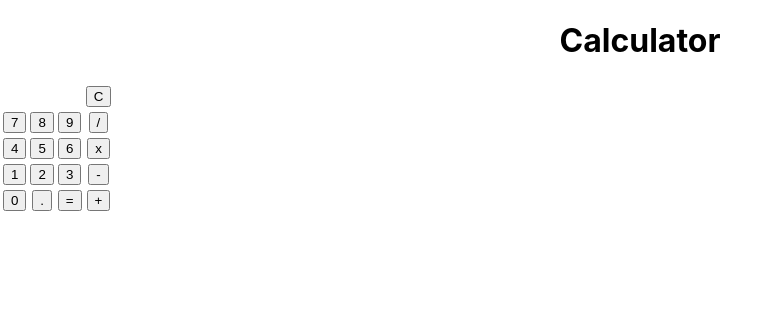
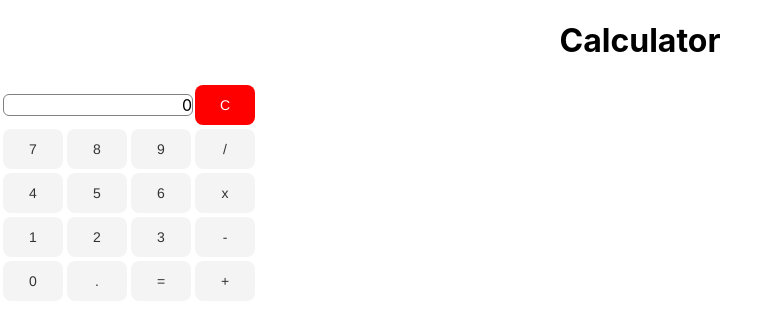
Before and after one commit to josecome/calculator-reactjs, a React (Create React App) app: page / in a window 1280 px wide. Shown: the top 326 px of the page, without its empty margins (0-780 px from the left). Built offline with nearby package versions, Linux system fonts and the light colour scheme.

Commit message:
Style in elements updated

```diff
--- a/src/components/Calculator.js
+++ b/src/components/Calculator.js
@@ -1,9 +1,23 @@
-import { useState, useEffect } from 'react'
+import { useState, useEffect } from 'react';
 //import Button from './Button'
+import "./style.css";
 
 let prevnmbr = '0';
 const Calculator = () => {
-  const [nmbr, setNmbr] = useState('');
+    const styles = {
+        oper: {
+          backgroundColor: "#A9A9A9",
+        },
+        oper2: {
+          backgroundColor: "#0000FF",
+          color: "white",
+        },
+        btn_clean: {
+          backgroundColor: "#FF0000",
+          color: "white",
+       },
+  };
+  const [nmbr, setNmbr] = useState('0');
   const [lastop, setLastop] = useState('NA');
   let r = 0;
   const addNmber = (e) => {
@@ -56,7 +70,7 @@ const Calculator = () => {
                     </div>
                 </td>
                 <td>
-                    <button class="btn_clean" onClick={clean_screen}>C</button>
+                    <button class="btn_clean" style={styles.btn_clean} onClick={clean_screen}>C</button>
                 </td>
             </tr>
             <tr>
--- /dev/null
+++ b/src/components/style.css
@@ -0,0 +1,29 @@
+button {
+    background-color: rgba(51, 51, 51, 0.05);
+    border-radius: 8px;
+    border-width: 0;
+    color: #333333;
+    cursor: pointer;
+    display: inline-block;
+    font-family: "Haas Grot Text R Web", "Helvetica Neue", Helvetica, Arial, sans-serif;
+    font-size: 14px;
+    font-weight: 500;
+    line-height: 20px;
+    list-style: none;
+    margin: 0;
+    padding: 10px 12px;
+    text-align: center;
+    transition: all 200ms;
+    vertical-align: baseline;
+    white-space: nowrap;
+    user-select: none;
+    -webkit-user-select: none;
+    touch-action: manipulation;
+    width: 60px;
+  }
+  #lbl {
+    width: 100%;
+    border: 1px solid gray;
+    border-radius: 6px;
+    text-align: right;
+  }
```
